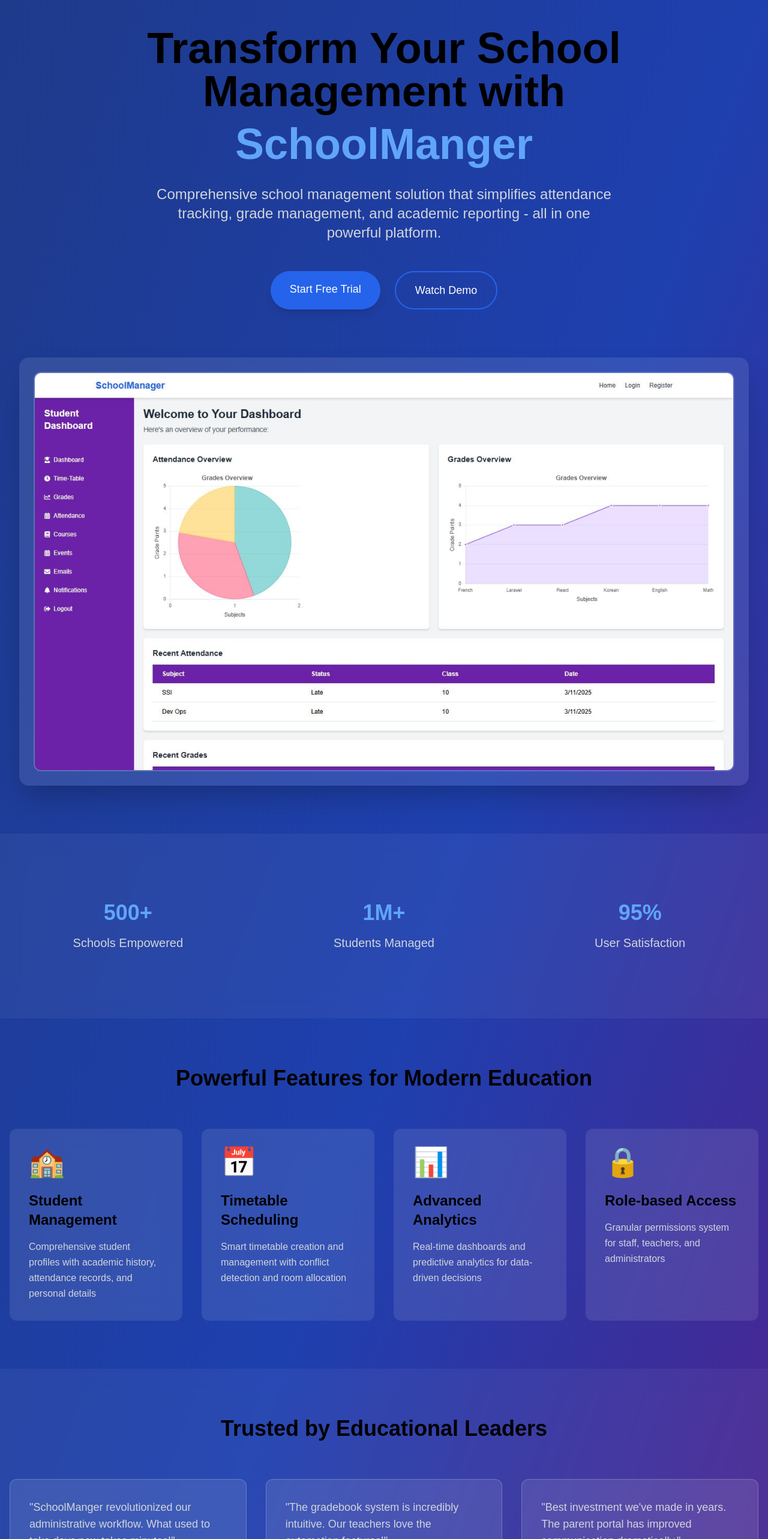
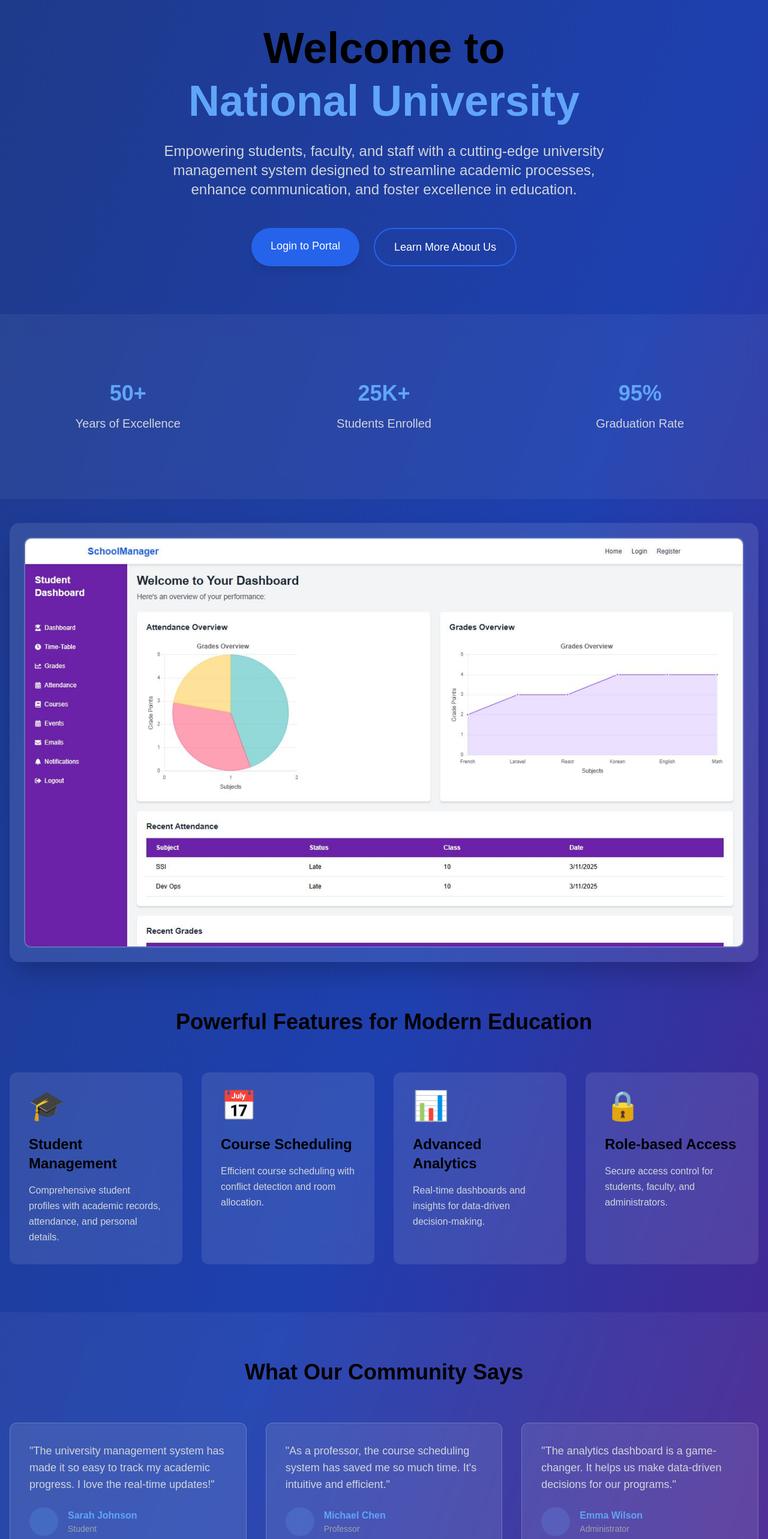
Before and after one commit to Firass777/SchoolMangement, a React app in the folder frontend/: page / in a window 1280 px wide. Shown: the part 100-2666 px from the top of the page at 60% size. Built offline with nearby package versions, Linux system fonts and the light colour scheme; the HTML template or start-up script is replaced by a standard one.

Commit message:
Improve Event Management with Table, Search, and UX Enhancements
- Added a table to display all added events.
- Implemented a search bar for filtering events.
- UX Improvement: Added a button to toggle the 'Add Event' form on/off.

```diff
--- a/frontend/src/components/Admin/EventForm.jsx
+++ b/frontend/src/components/Admin/EventForm.jsx
@@ -1,4 +1,4 @@
-import React, { useState } from "react";
+import React, { useState, useEffect } from "react";
 import axios from "axios";
 import { Link } from "react-router-dom";
 import {
@@ -9,9 +9,13 @@ import {
   FaCog,
   FaSignOutAlt,
   FaBell,
-  FaSchool ,
+  FaSchool,
   FaClipboardList,
-  FaClock
+  FaClock,
+  FaSearch,
+  FaArrowLeft,
+  FaArrowRight,
+  FaPlus,
 } from "react-icons/fa";
 
 const EventForm = () => {
@@ -21,24 +25,49 @@ const EventForm = () => {
   const [type, setType] = useState("Event");
   const [visibleTo, setVisibleTo] = useState([]);
   const [message, setMessage] = useState("");
+  const [events, setEvents] = useState([]);
+  const [searchTerm, setSearchTerm] = useState("");
+  const [currentPage, setCurrentPage] = useState(1);
+  const [eventsPerPage] = useState(4);
+  const [showForm, setShowForm] = useState(false);
+
+  // Fetch all events on component mount
+  useEffect(() => {
+    fetchEvents();
+  }, []);
+
+  const fetchEvents = async () => {
+    try {
+      const userRole = "admin"; // Replace this with the actual role (e.g., from localStorage)
+      const response = await axios.get("http://localhost:8000/api/events", {
+        params: { role: userRole }, // Pass the role as a query parameter
+      });
+      console.log("API Response:", response.data); // Debugging log
+      const sortedEvents = response.data.events.sort(
+        (a, b) => new Date(b.date) - new Date(a.date)
+      );
+      console.log("Sorted Events:", sortedEvents); // Debugging log
+      setEvents(sortedEvents);
+    } catch (error) {
+      console.error("Error fetching events:", error);
+    }
+  };
 
   const handleSubmit = async (e) => {
     e.preventDefault();
 
     try {
-      const response = await axios.post(
-        "http://localhost:8000/api/events/add",
-        {
+      const response = await axios.post("http://localhost:8000/api/events/add", {
         name,
         date,
         description,
         type,
         visible_to: visibleTo,
-        }
-      );
+      });
 
       setMessage("Event added successfully!");
-      console.log(response.data);
+      fetchEvents(); // Refresh the event list after adding a new event
+      setShowForm(false); // Collapse the form after submission
     } catch (error) {
       setMessage("Failed to add event.");
       console.error("Error:", error);
@@ -53,6 +82,19 @@ const EventForm = () => {
     }
   };
 
+  // Filter events based on search term
+  const filteredEvents = events.filter((event) =>
+    event.name.toLowerCase().includes(searchTerm.toLowerCase())
+  );
+  console.log("Filtered Events:", filteredEvents); // Debugging log
+
+  // Pagination logic
+  const indexOfLastEvent = currentPage * eventsPerPage;
+  const indexOfFirstEvent = indexOfLastEvent - eventsPerPage;
+  const currentEvents = filteredEvents.slice(indexOfFirstEvent, indexOfLastEvent);
+  console.log("Current Events (Pagination):", currentEvents); // Debugging log
+
+  const paginate = (pageNumber) => setCurrentPage(pageNumber);
   return (
     <div className="flex h-screen bg-gray-100">
       {/* Sidebar */}
@@ -129,7 +171,21 @@ const EventForm = () => {
       {/* Main Content */}
       <main className="flex-1 p-6">
         <div className="p-6 bg-white shadow-md rounded-lg">
-          <h2 className="text-2xl font-bold mb-4">Add Event</h2>
+          <h2 className="text-2xl font-bold mb-4">Event Management</h2>
+
+          {/* Add Event Button */}
+          <button
+            onClick={() => setShowForm(!showForm)}
+            className="flex items-center px-4 py-2 bg-blue-800 text-white rounded hover:bg-blue-700 mb-4"
+          >
+            <FaPlus className="mr-2" />
+            {showForm ? "Hide Form" : "Add Event"}
+          </button>
+
+          {/* Add Event Form */}
+          {showForm && (
+            <div className="mb-8">
+              <h3 className="text-xl font-semibold mb-4">Add New Event</h3>
               <form onSubmit={handleSubmit}>
                 <div className="mb-4">
                   <label className="block text-gray-700">Event Name:</label>
@@ -176,8 +232,7 @@ const EventForm = () => {
                 <div className="mb-4">
                   <label className="block text-gray-700">Visible To:</label>
                   <div className="space-y-2">
-                {["all", "admin", "teacher", "student", "parent"].map(
-                  (role) => (
+                    {["all", "admin", "teacher", "student", "parent"].map((role) => (
                       <label key={role} className="flex items-center">
                         <input
                           type="checkbox"
@@ -187,8 +242,7 @@ const EventForm = () => {
                         />
                         {role.charAt(0).toUpperCase() + role.slice(1)}
                       </label>
-                  )
-                )}
+                    ))}
                   </div>
                 </div>
                 <button
@@ -200,6 +254,72 @@ const EventForm = () => {
               </form>
               {message && <p className="mt-4 text-green-600">{message}</p>}
             </div>
+          )}
+
+          {/* Event List */}
+          <div>
+            <h3 className="text-xl font-semibold mb-4">All Events</h3>
+
+            {/* Search Bar */}
+            <div className="mb-4">
+              <div className="flex items-center">
+                <input
+                  type="text"
+                  placeholder="Search events..."
+                  value={searchTerm}
+                  onChange={(e) => setSearchTerm(e.target.value)}
+                  className="w-full p-2 border rounded-l focus:outline-none focus:ring-2 focus:ring-blue-800"
+                />
+                <button className="p-3 bg-blue-800 text-white rounded-r hover:bg-blue-700">
+                  <FaSearch />
+                </button>
+              </div>
+            </div>
+
+      {/* Event Table */}
+      <div className="overflow-x-auto">
+        <table className="min-w-full bg-white shadow-md rounded-lg">
+          <thead className="bg-blue-800 text-white">
+            <tr>
+              <th className="px-6 py-3 text-left">Name</th>
+              <th className="px-6 py-3 text-left">Date</th>
+              <th className="px-6 py-3 text-left">Type</th>
+              <th className="px-6 py-3 text-left">Visible To</th>
+            </tr>
+          </thead>
+          <tbody>
+            {currentEvents.map((event) => (
+              <tr key={event.id} className="border-b">
+                <td className="px-6 py-4">{event.name}</td>
+                <td className="px-6 py-4">{new Date(event.date).toLocaleDateString()}</td>
+                <td className="px-6 py-4">{event.type}</td>
+                <td className="px-6 py-4">{event.visible_to.join(", ")}</td>
+              </tr>
+            ))}
+          </tbody>
+        </table>
+      </div>
+
+      {/* Pagination */}
+      <div className="flex justify-between items-center mt-4">
+        <button
+          onClick={() => paginate(currentPage - 1)}
+          disabled={currentPage === 1}
+          className="px-4 py-2 bg-blue-800 text-white rounded hover:bg-blue-700 disabled:bg-gray-400"
+        >
+          <FaArrowLeft />
+        </button>
+        <span>Page {currentPage}</span>
+        <button
+          onClick={() => paginate(currentPage + 1)}
+          disabled={indexOfLastEvent >= filteredEvents.length}
+          className="px-4 py-2 bg-blue-800 text-white rounded hover:bg-blue-700 disabled:bg-gray-400"
+        >
+          <FaArrowRight />
+        </button>
+      </div>
+    </div>
+        </div>
       </main>
     </div>
   );
--- a/frontend/src/components/Home.jsx
+++ b/frontend/src/components/Home.jsx
@@ -1,5 +1,5 @@
 import React from "react";
-import dashboardImage from "../components/Dashboard.jpg"
+import dashboardImage from "../components/Dashboard.jpg";
 
 const Home = () => {
   return (
@@ -9,59 +9,60 @@ const Home = () => {
         <div className="container mx-auto px-4 text-center">
           <div className="max-w-4xl mx-auto" data-aos="fade-up">
             <h1 className="text-5xl md:text-7xl font-extrabold mb-8 leading-tight">
-              Transform Your School Management with
-              <span className="text-blue-400 block mt-4">SchoolManger</span>
+              Welcome to
+              <span className="text-blue-400 block mt-4">National University</span>
             </h1>
             <p className="text-xl md:text-2xl text-gray-300 mb-12 max-w-3xl mx-auto leading-relaxed">
-              Comprehensive school management solution that simplifies attendance tracking,
-              grade management, and academic reporting - all in one powerful platform.
+              Empowering students, faculty, and staff with a cutting-edge university management system designed to streamline academic processes, enhance communication, and foster excellence in education.
             </p>
             <div className="flex flex-col sm:flex-row justify-center gap-6">
               <a
-                href="/register"
+                href="/login"
                 className="px-8 py-4 bg-blue-600 hover:bg-blue-700 text-white text-lg rounded-full transition-all duration-300 transform hover:scale-105 shadow-lg hover:shadow-xl"
               >
-                Start Free Trial
+                Login to Portal
               </a>
               <a
-                href="/demo"
+                href="/about"
                 className="px-8 py-4 border-2 border-blue-600 text-white text-lg rounded-full transition-all duration-300 transform hover:scale-105 hover:bg-blue-600/20"
               >
-                Watch Demo
+                Learn More About Us
               </a>
-            </div>
-          </div>
-
-          {/* Dashboard Preview */}
-          <div className="mt-20 mx-auto max-w-7xl px-4" data-aos="fade-up">
-            <div className="bg-white/10 backdrop-blur-lg rounded-2xl p-6 shadow-2xl">
-              <img
-                src={dashboardImage}
-                alt="Dashboard Preview"
-                className="rounded-xl border-2 border-white/20"
-              />
             </div>
           </div>
         </div>
       </section>
+
+
 
       {/* Stats Section */}
       <section className="py-20 bg-white/5 backdrop-blur-lg">
         <div className="container mx-auto px-4">
           <div className="grid grid-cols-1 md:grid-cols-3 gap-8 text-center">
             <div className="p-8" data-aos="zoom-in">
-              <div className="text-4xl font-bold text-blue-400 mb-4">500+</div>
-              <div className="text-gray-300 text-xl">Schools Empowered</div>
+              <div className="text-4xl font-bold text-blue-400 mb-4">50+</div>
+              <div className="text-gray-300 text-xl">Years of Excellence</div>
             </div>
             <div className="p-8" data-aos="zoom-in" data-aos-delay="100">
-              <div className="text-4xl font-bold text-blue-400 mb-4">1M+</div>
-              <div className="text-gray-300 text-xl">Students Managed</div>
+              <div className="text-4xl font-bold text-blue-400 mb-4">25K+</div>
+              <div className="text-gray-300 text-xl">Students Enrolled</div>
             </div>
             <div className="p-8" data-aos="zoom-in" data-aos-delay="200">
               <div className="text-4xl font-bold text-blue-400 mb-4">95%</div>
-              <div className="text-gray-300 text-xl">User Satisfaction</div>
+              <div className="text-gray-300 text-xl">Graduation Rate</div>
             </div>
           </div>
+        </div>
+      </section>
+
+            {/* Dashboard Preview */}
+            <section className="mt-10 mx-auto max-w-7xl px-4" data-aos="fade-up">
+        <div className="bg-white/10 backdrop-blur-lg rounded-2xl p-6 shadow-2xl">
+          <img
+            src={dashboardImage}
+            alt="University Management System Dashboard"
+            className="rounded-xl border-2 border-white/20"
+          />
         </div>
       </section>
 
@@ -75,24 +76,24 @@ const Home = () => {
           <div className="grid grid-cols-1 md:grid-cols-2 lg:grid-cols-4 gap-8">
             {[
               {
-                icon: '🏫',
+                icon: '🎓',
                 title: 'Student Management',
-                desc: 'Comprehensive student profiles with academic history, attendance records, and personal details'
+                desc: 'Comprehensive student profiles with academic records, attendance, and personal details.'
               },
               {
                 icon: '📅',
-                title: 'Timetable Scheduling',
-                desc: 'Smart timetable creation and management with conflict detection and room allocation'
+                title: 'Course Scheduling',
+                desc: 'Efficient course scheduling with conflict detection and room allocation.'
               },
               {
                 icon: '📊',
                 title: 'Advanced Analytics',
-                desc: 'Real-time dashboards and predictive analytics for data-driven decisions'
+                desc: 'Real-time dashboards and insights for data-driven decision-making.'
               },
               {
                 icon: '🔒',
                 title: 'Role-based Access',
-                desc: 'Granular permissions system for staff, teachers, and administrators'
+                desc: 'Secure access control for students, faculty, and administrators.'
               }
             ].map((feature, index) => (
               <div
@@ -116,28 +117,25 @@ const Home = () => {
       <section className="py-20 bg-white/5 backdrop-blur-lg">
         <div className="container mx-auto px-4">
           <h2 className="text-4xl font-extrabold text-center mb-16" data-aos="fade-up">
-            Trusted by Educational Leaders
+            What Our Community Says
           </h2>
 
           <div className="grid grid-cols-1 md:grid-cols-2 lg:grid-cols-3 gap-8">
             {[
               {
-                text: "SchoolManger revolutionized our administrative workflow. What used to take days now takes minutes!",
+                text: "The university management system has made it so easy to track my academic progress. I love the real-time updates!",
                 name: "Sarah Johnson",
-                role: "School Principal",
-                school: "Greenwood High"
+                role: "Student"
               },
               {
-                text: "The gradebook system is incredibly intuitive. Our teachers love the automation features!",
+                text: "As a professor, the course scheduling system has saved me so much time. It's intuitive and efficient.",
                 name: "Michael Chen",
-                role: "IT Director",
-                school: "Riverside Academy"
+                role: "Professor"
               },
               {
-                text: "Best investment we've made in years. The parent portal has improved communication dramatically.",
+                text: "The analytics dashboard is a game-changer. It helps us make data-driven decisions for our programs.",
                 name: "Emma Wilson",
-                role: "Administrator",
-                school: "Sunrise Elementary"
+                role: "Administrator"
               }
             ].map((testimonial, index) => (
               <div
@@ -151,7 +149,7 @@ const Home = () => {
                   <div className="w-12 h-12 bg-blue-400/20 rounded-full mr-4"></div>
                   <div>
                     <div className="font-semibold text-blue-400">{testimonial.name}</div>
-                    <div className="text-sm text-gray-400">{testimonial.role} • {testimonial.school}</div>
+                    <div className="text-sm text-gray-400">{testimonial.role}</div>
                   </div>
                 </div>
               </div>
@@ -164,16 +162,16 @@ const Home = () => {
       <section className="py-20">
         <div className="container mx-auto px-4 text-center">
           <div className="bg-gradient-to-r from-blue-600 to-purple-600 rounded-3xl p-12 shadow-2xl" data-aos="zoom-in">
-            <h2 className="text-3xl md:text-4xl font-bold mb-8">Ready to Transform Your School?</h2>
+            <h2 className="text-3xl md:text-4xl font-bold mb-8">Ready to Join National University?</h2>
             <p className="text-xl text-gray-200 mb-12 max-w-2xl mx-auto">
-              Join thousands of educational institutions already benefiting from SchoolManger's powerful platform
+              Experience the future of education with our state-of-the-art university management system.
             </p>
             <div className="flex justify-center gap-6">
               <a
-                href="/register"
+                href="/apply"
                 className="px-8 py-4 bg-white text-blue-900 text-lg font-semibold rounded-full transition-all hover:bg-gray-100 hover:scale-105"
               >
-                Start Free Trial
+                Apply Now
               </a>
               <a
                 href="/demo"
@@ -192,37 +190,37 @@ const Home = () => {
           <div className="grid grid-cols-1 md:grid-cols-4 gap-8">
             <div>
               <div className="text-2xl font-bold mb-4">
-                <span className="text-blue-400">School</span>Manger
+                <span className="text-blue-400">National</span> University
               </div>
-              <p className="text-gray-400">Empowering educators worldwide</p>
+              <p className="text-gray-400">Empowering students for a brighter future.</p>
             </div>
             <div>
-              <h4 className="text-white font-semibold mb-4">Product</h4>
+              <h4 className="text-white font-semibold mb-4">Quick Links</h4>
               <ul className="space-y-2">
-                <li><a href="/features" className="text-gray-400 hover:text-white transition">Features</a></li>
-                <li><a href="/pricing" className="text-gray-400 hover:text-white transition">Pricing</a></li>
-                <li><a href="/security" className="text-gray-400 hover:text-white transition">Security</a></li>
+                <li><a href="/about" className="text-gray-400 hover:text-white transition">About Us</a></li>
+                <li><a href="/admissions" className="text-gray-400 hover:text-white transition">Admissions</a></li>
+                <li><a href="/contact" className="text-gray-400 hover:text-white transition">Contact Us</a></li>
               </ul>
             </div>
             <div>
-              <h4 className="text-white font-semibold mb-4">Company</h4>
+              <h4 className="text-white font-semibold mb-4">Resources</h4>
               <ul className="space-y-2">
-                <li><a href="/about" className="text-gray-400 hover:text-white transition">About</a></li>
-                <li><a href="/blog" className="text-gray-400 hover:text-white transition">Blog</a></li>
-                <li><a href="/careers" className="text-gray-400 hover:text-white transition">Careers</a></li>
+                <li><a href="/portal" className="text-gray-400 hover:text-white transition">Student Portal</a></li>
+                <li><a href="/faculty-portal" className="text-gray-400 hover:text-white transition">Faculty Portal</a></li>
+                <li><a href="/calendar" className="text-gray-400 hover:text-white transition">Academic Calendar</a></li>
               </ul>
             </div>
             <div>
               <h4 className="text-white font-semibold mb-4">Support</h4>
               <ul className="space-y-2">
-                <li><a href="/contact" className="text-gray-400 hover:text-white transition">Contact</a></li>
-                <li><a href="/docs" className="text-gray-400 hover:text-white transition">Documentation</a></li>
-                <li><a href="/status" className="text-gray-400 hover:text-white transition">System Status</a></li>
+                <li><a href="/help" className="text-gray-400 hover:text-white transition">Help Center</a></li>
+                <li><a href="/faq" className="text-gray-400 hover:text-white transition">FAQs</a></li>
+                <li><a href="/privacy" className="text-gray-400 hover:text-white transition">Privacy Policy</a></li>
               </ul>
             </div>
           </div>
           <div className="border-t border-white/10 mt-12 pt-8 text-center text-gray-400">
-            © 2025 SchoolManger. All rights reserved.
+            © 2025 National University. All rights reserved.
           </div>
         </div>
       </footer>
```
Lines whose indentation alone changed are shown as unchanged.
